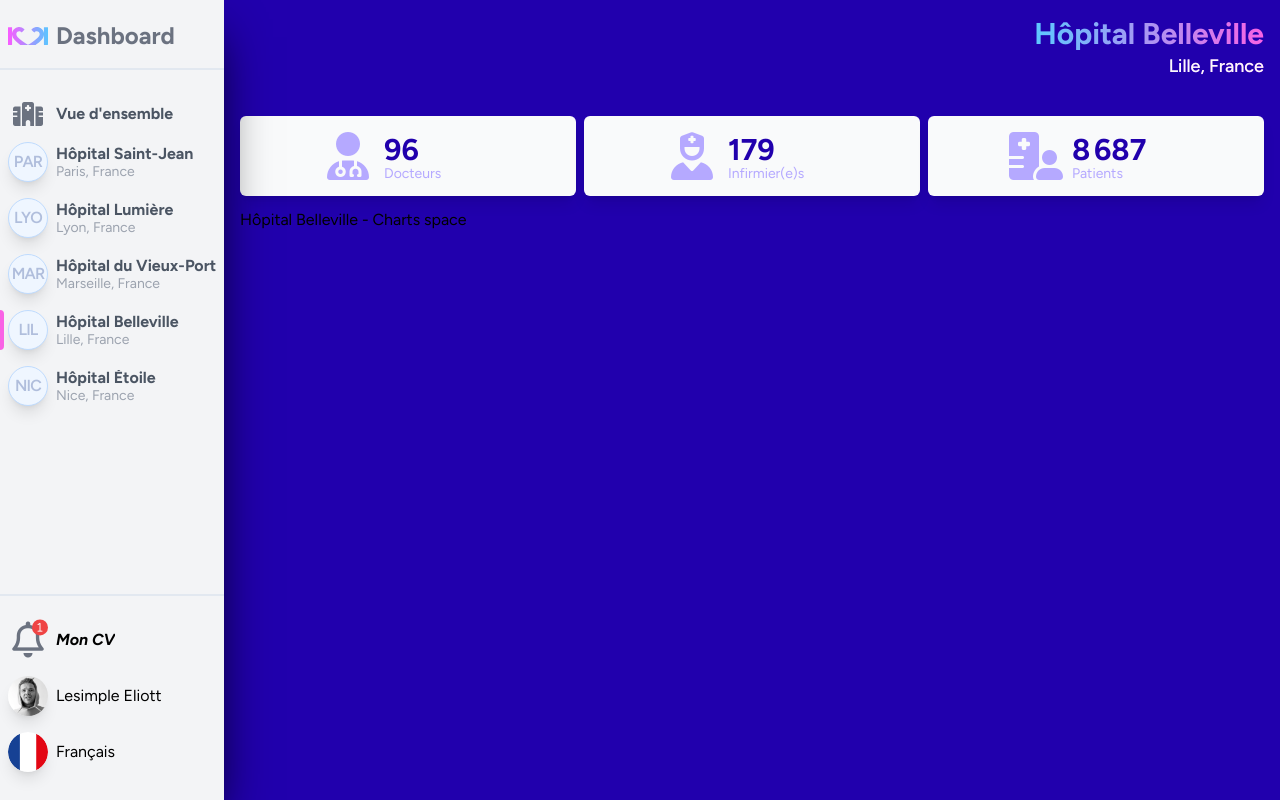
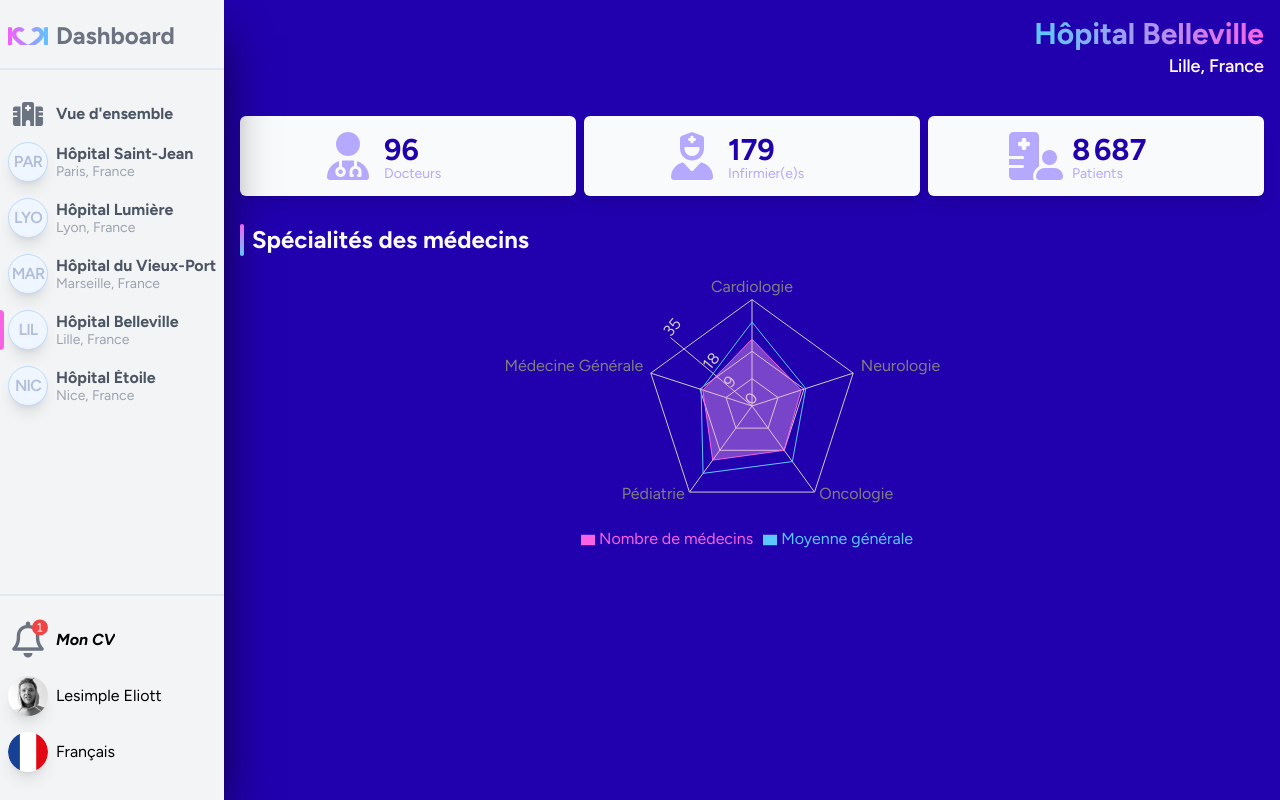
Before and after one commit to lesimpleliott/Tekkare-dashboard, a React (Vite) app: page /hospital/Lille-Belleville in a window 1280 px wide. Built offline with nearby package versions, Linux system fonts and the light colour scheme.

Commit message:
Doctor Specialites Chart add to Hospital page

```diff
--- a/locales/en/translation.json
+++ b/locales/en/translation.json
@@ -8,6 +8,9 @@
   "satisfactionRate": "Satisfaction Rate",
   "overview": "Overview",
   "monthlyHospitalizations": "Monthly Hospitalization",
+  "doctorSpecialties": "Doctor Specialties",
+  "numberOfDoctors": "Number of Doctors",
+  "averageDoctors": "Global Average",
   "months": {
     "Jan": "January",
     "Feb": "February",
--- a/locales/fr/translation.json
+++ b/locales/fr/translation.json
@@ -8,6 +8,9 @@
   "satisfactionRate": "Taux de satisfaction",
   "overview": "Vue d'ensemble",
   "monthlyHospitalizations": "Hospitalisation mensuelle",
+  "doctorSpecialties": "Spécialités des médecins",
+  "numberOfDoctors": "Nombre de médecins",
+  "averageDoctors": "Moyenne générale",
   "months": {
     "Jan": "Janvier",
     "Feb": "Février",
--- a/src/assets/datas/data_exemple1.json
+++ b/src/assets/datas/data_exemple1.json
@@ -10,7 +10,7 @@
       "totalPatients": 12489,
       "satisfactionRate": "87%",
       "totalTreatments": 8900,
-      "numberOfDoctors": 138,
+      "numberOfDoctors": 140,
       "numberOfNurses": 264
     },
     "monthlyHospitalizations": [
@@ -50,27 +50,42 @@
 
     "doctorSpecialties": [
       {
-        "specialty": "Cardiologie",
+        "specialty": {
+          "fr": "Cardiologie",
+          "en": "Cardiology"
+        },
         "numberOfDoctors": 30,
         "satisfactionRate": "92%"
       },
       {
-        "specialty": "Neurologie",
+        "specialty": {
+          "fr": "Neurologie",
+          "en": "Neurology"
+        },
         "numberOfDoctors": 20,
         "satisfactionRate": "85%"
       },
       {
-        "specialty": "Oncologie",
+        "specialty": {
+          "fr": "Oncologie",
+          "en": "Oncology"
+        },
         "numberOfDoctors": 25,
         "satisfactionRate": "78%"
       },
       {
-        "specialty": "Pédiatrie",
+        "specialty": {
+          "fr": "Pédiatrie",
+          "en": "Pediatrics"
+        },
         "numberOfDoctors": 35,
         "satisfactionRate": "88%"
       },
       {
-        "specialty": "Médecine Générale",
+        "specialty": {
+          "fr": "Médecine Générale",
+          "en": "General Medicine"
+        },
         "numberOfDoctors": 30,
         "satisfactionRate": "91%"
       }
@@ -173,27 +188,42 @@
     ],
     "doctorSpecialties": [
       {
-        "specialty": "Cardiologie",
+        "specialty": {
+          "fr": "Cardiologie",
+          "en": "Cardiology"
+        },
         "numberOfDoctors": 25,
         "satisfactionRate": "90%"
       },
       {
-        "specialty": "Neurologie",
+        "specialty": {
+          "fr": "Neurologie",
+          "en": "Neurology"
+        },
         "numberOfDoctors": 15,
         "satisfactionRate": "80%"
       },
       {
-        "specialty": "Oncologie",
-        "numberOfDoctors": 20,
+        "specialty": {
+          "fr": "Oncologie",
+          "en": "Oncology"
+        },
+        "numberOfDoctors": 19,
         "satisfactionRate": "75%"
       },
       {
-        "specialty": "Pédiatrie",
-        "numberOfDoctors": 25,
+        "specialty": {
+          "fr": "Pédiatrie",
+          "en": "Pediatrics"
+        },
+        "numberOfDoctors": 24,
         "satisfactionRate": "85%"
       },
       {
-        "specialty": "Médecine Générale",
+        "specialty": {
+          "fr": "Médecine Générale",
+          "en": "General Medicine"
+        },
         "numberOfDoctors": 15,
         "satisfactionRate": "88%"
       }
@@ -296,27 +326,42 @@
     ],
     "doctorSpecialties": [
       {
-        "specialty": "Cardiologie",
+        "specialty": {
+          "fr": "Cardiologie",
+          "en": "Cardiology"
+        },
         "numberOfDoctors": 28,
         "satisfactionRate": "88%"
       },
       {
-        "specialty": "Neurologie",
+        "specialty": {
+          "fr": "Neurologie",
+          "en": "Neurology"
+        },
         "numberOfDoctors": 18,
         "satisfactionRate": "82%"
       },
       {
-        "specialty": "Oncologie",
+        "specialty": {
+          "fr": "Oncologie",
+          "en": "Oncology"
+        },
         "numberOfDoctors": 22,
         "satisfactionRate": "77%"
       },
       {
-        "specialty": "Pédiatrie",
+        "specialty": {
+          "fr": "Pédiatrie",
+          "en": "Pediatrics"
+        },
         "numberOfDoctors": 30,
         "satisfactionRate": "85%"
       },
       {
-        "specialty": "Médecine Générale",
+        "specialty": {
+          "fr": "Médecine Générale",
+          "en": "General Medicine"
+        },
         "numberOfDoctors": 12,
         "satisfactionRate": "84%"
       }
@@ -419,27 +464,42 @@
     ],
     "doctorSpecialties": [
       {
-        "specialty": "Cardiologie",
-        "numberOfDoctors": 20,
+        "specialty": {
+          "fr": "Cardiologie",
+          "en": "Cardiology"
+        },
+        "numberOfDoctors": 22,
         "satisfactionRate": "86%"
       },
       {
-        "specialty": "Neurologie",
-        "numberOfDoctors": 15,
+        "specialty": {
+          "fr": "Neurologie",
+          "en": "Neurology"
+        },
+        "numberOfDoctors": 17,
         "satisfactionRate": "75%"
       },
       {
-        "specialty": "Oncologie",
+        "specialty": {
+          "fr": "Oncologie",
+          "en": "Oncology"
+        },
         "numberOfDoctors": 18,
         "satisfactionRate": "70%"
       },
       {
-        "specialty": "Pédiatrie",
-        "numberOfDoctors": 20,
+        "specialty": {
+          "fr": "Pédiatrie",
+          "en": "Pediatrics"
+        },
+        "numberOfDoctors": 22,
         "satisfactionRate": "80%"
       },
       {
-        "specialty": "Médecine Générale",
+        "specialty": {
+          "fr": "Médecine Générale",
+          "en": "General Medicine"
+        },
         "numberOfDoctors": 17,
         "satisfactionRate": "82%"
       }
@@ -503,7 +563,7 @@
       "totalPatients": 10552,
       "satisfactionRate": "90%",
       "totalTreatments": 8200,
-      "numberOfDoctors": 135,
+      "numberOfDoctors": 125,
       "numberOfNurses": 211
     },
     "monthlyHospitalizations": [
@@ -542,28 +602,43 @@
     ],
     "doctorSpecialties": [
       {
-        "specialty": "Cardiologie",
-        "numberOfDoctors": 32,
+        "specialty": {
+          "fr": "Cardiologie",
+          "en": "Cardiology"
+        },
+        "numberOfDoctors": 33,
         "satisfactionRate": "94%"
       },
       {
-        "specialty": "Neurologie",
-        "numberOfDoctors": 22,
+        "specialty": {
+          "fr": "Neurologie",
+          "en": "Neurology"
+        },
+        "numberOfDoctors": 23,
         "satisfactionRate": "88%"
       },
       {
-        "specialty": "Oncologie",
-        "numberOfDoctors": 28,
+        "specialty": {
+          "fr": "Oncologie",
+          "en": "Oncology"
+        },
+        "numberOfDoctors": 29,
         "satisfactionRate": "80%"
       },
       {
-        "specialty": "Pédiatrie",
-        "numberOfDoctors": 25,
+        "specialty": {
+          "fr": "Pédiatrie",
+          "en": "Pediatrics"
+        },
+        "numberOfDoctors": 26,
         "satisfactionRate": "90%"
       },
       {
-        "specialty": "Médecine Générale",
-        "numberOfDoctors": 13,
+        "specialty": {
+          "fr": "Médecine Générale",
+          "en": "General Medicine"
+        },
+        "numberOfDoctors": 14,
         "satisfactionRate": "87%"
       }
     ],
--- /dev/null
+++ b/src/components/DoctorSpecialties.tsx
@@ -0,0 +1,106 @@
+import { useTranslation } from "react-i18next";
+import {
+  Legend,
+  PolarAngleAxis,
+  PolarGrid,
+  PolarRadiusAxis,
+  Radar,
+  RadarChart,
+  ResponsiveContainer,
+} from "recharts";
+import { useHospitalStore } from "../stores/datas.store";
+
+type SpecialtyData = {
+  specialty: string;
+  numberOfDoctors: number;
+  satisfactionRate: string;
+};
+
+const DoctorSpecialties = ({
+  dataSpecialties,
+}: {
+  dataSpecialties: SpecialtyData[];
+}) => {
+  const { t, i18n } = useTranslation();
+  const hospitals = useHospitalStore((state) => state.hospitals);
+
+  const maxDoctors = () => {
+    let max = 0;
+    hospitals.forEach((hospital) => {
+      hospital.doctorSpecialties.forEach((specialty) => {
+        if (specialty.numberOfDoctors > max) {
+          max = specialty.numberOfDoctors;
+        }
+      });
+    });
+    return max;
+  };
+
+  const calculateAverageDoctorsPerSpecialty = () => {
+    const specialtyTotals: { [key: string]: number } = {};
+    const specialtyCounts: { [key: string]: number } = {};
+
+    hospitals.forEach((hospital) => {
+      hospital.doctorSpecialties.forEach((specialty) => {
+        const specialtyKey = JSON.stringify(specialty.specialty);
+
+        if (!specialtyTotals[specialtyKey]) {
+          specialtyTotals[specialtyKey] = 0;
+          specialtyCounts[specialtyKey] = 0;
+        }
+
+        specialtyTotals[specialtyKey] += specialty.numberOfDoctors;
+        specialtyCounts[specialtyKey] += 1;
+      });
+    });
+
+    return Object.keys(specialtyTotals).map((key) => {
+      const specialty = JSON.parse(key);
+      return {
+        specialty,
+        average: specialtyTotals[key] / specialtyCounts[key],
+      };
+    });
+  };
+
+  // Combine les données de base avec les données de moyenne
+  const combinedData = dataSpecialties.map((item) => {
+    const averageItem = calculateAverageDoctorsPerSpecialty().find(
+      (avg) => JSON.stringify(avg.specialty) === JSON.stringify(item.specialty),
+    );
+    return {
+      ...item,
+      average: averageItem ? averageItem.average : 0,
+    };
+  });
+
+  return (
+    <section className="mt-4">
+      <h2>{t("doctorSpecialties")}</h2>
+
+      <ResponsiveContainer width="100%" height={300}>
+        <RadarChart data={combinedData}>
+          <PolarGrid />
+          <PolarAngleAxis dataKey={`specialty.${i18n.language}`} />
+          <PolarRadiusAxis angle={140} domain={[0, maxDoctors()]} />
+          <Radar
+            name={t("numberOfDoctors")}
+            dataKey="numberOfDoctors"
+            stroke="#F962E5" // secondary-500
+            fill="#f9aaf2" // secondary-200
+            fillOpacity={0.4}
+          />
+          <Radar
+            name={t("averageDoctors")}
+            dataKey="average"
+            stroke="#5dc8ff" // primary-500
+            fillOpacity={0}
+          />
+          <Legend />
+        </RadarChart>
+      </ResponsiveContainer>
+    </section>
+  );
+};
+
+export default DoctorSpecialties;
--- a/src/components/MonthlyHospitalizations/MonthlyHospitalizations.tsx
+++ b/src/components/MonthlyHospitalizations/MonthlyHospitalizations.tsx
@@ -74,7 +74,7 @@ const MonthlyHospitalizations = () => {
 
   return (
     <section className="h-[400px]">
-      <div className="mt-6 flex flex-col items-center justify-center gap-x-4 gap-y-2 pb-4 sm:flex-row sm:justify-between">
+      <div className="mt-6 flex flex-col items-start justify-center gap-x-4 gap-y-2 pb-4 sm:flex-row sm:justify-between">
         {/* Titre */}
         <h2>{t("monthlyHospitalizations")}</h2>
 
--- a/src/components/Overview/Overview.tsx
+++ b/src/components/Overview/Overview.tsx
@@ -11,11 +11,9 @@ const Overview = () => {
   return (
     <section className="flex flex-col flex-wrap justify-center gap-2">
       {/* Titre section */}
-      <h2 className="flex flex-row items-center justify-center gap-2 pb-2 sm:flex-row sm:justify-start">
-        <i className="fa-solid fa-hospital text-main-300"></i> {t("overview")}
-      </h2>
+      <h2>{t("overview")}</h2>
 
-      <table className="KPICard flex flex-1 flex-col justify-center gap-2 px-4 py-1">
+      <table className="KPICard mt-2 flex flex-1 flex-col justify-center gap-2 px-4 py-1">
         <tbody>
           {hospitals.map((hospital, index) => (
             <tr
--- a/src/index.css
+++ b/src/index.css
@@ -28,7 +28,11 @@ main {
 }
 
 h2 {
-  @apply text-nowrap text-2xl font-bold text-gray-50;
+  @apply relative text-nowrap pl-3 text-2xl font-bold text-gray-50;
+}
+h2::before {
+  content: "";
+  @apply from-primary-500 to-secondary-500 absolute left-0 rounded-full top-0 block h-full w-1 bg-gradient-to-t;
 }
 
 .cta {
--- a/src/pages/Hospital.tsx
+++ b/src/pages/Hospital.tsx
@@ -1,8 +1,8 @@
 import { useTranslation } from "react-i18next";
 import { useParams } from "react-router-dom";
-
 import KPICard from "../components/KPICard";
 import MainTitle from "../components/MainTitle";
+import DoctorSpecialties from "../components/DoctorSpecialties";
 import { useHospitalStore } from "../stores/datas.store";
 import i18n from "../utils/i18n";
 
@@ -47,14 +47,8 @@ const Hospital = () => {
         />
       </section>
 
-      {/* ~~/~/~/ ToDo \~\~\~~ */}
       {/* Affichage des graphiques  */}
-      <section>
-        <h3>
-          {hospital.name[i18n.language as keyof typeof hospital.name]} - Charts
-          space
-        </h3>
-      </section>
+      <DoctorSpecialties dataSpecialties={hospital.doctorSpecialties} />
     </main>
   );
 };
```
